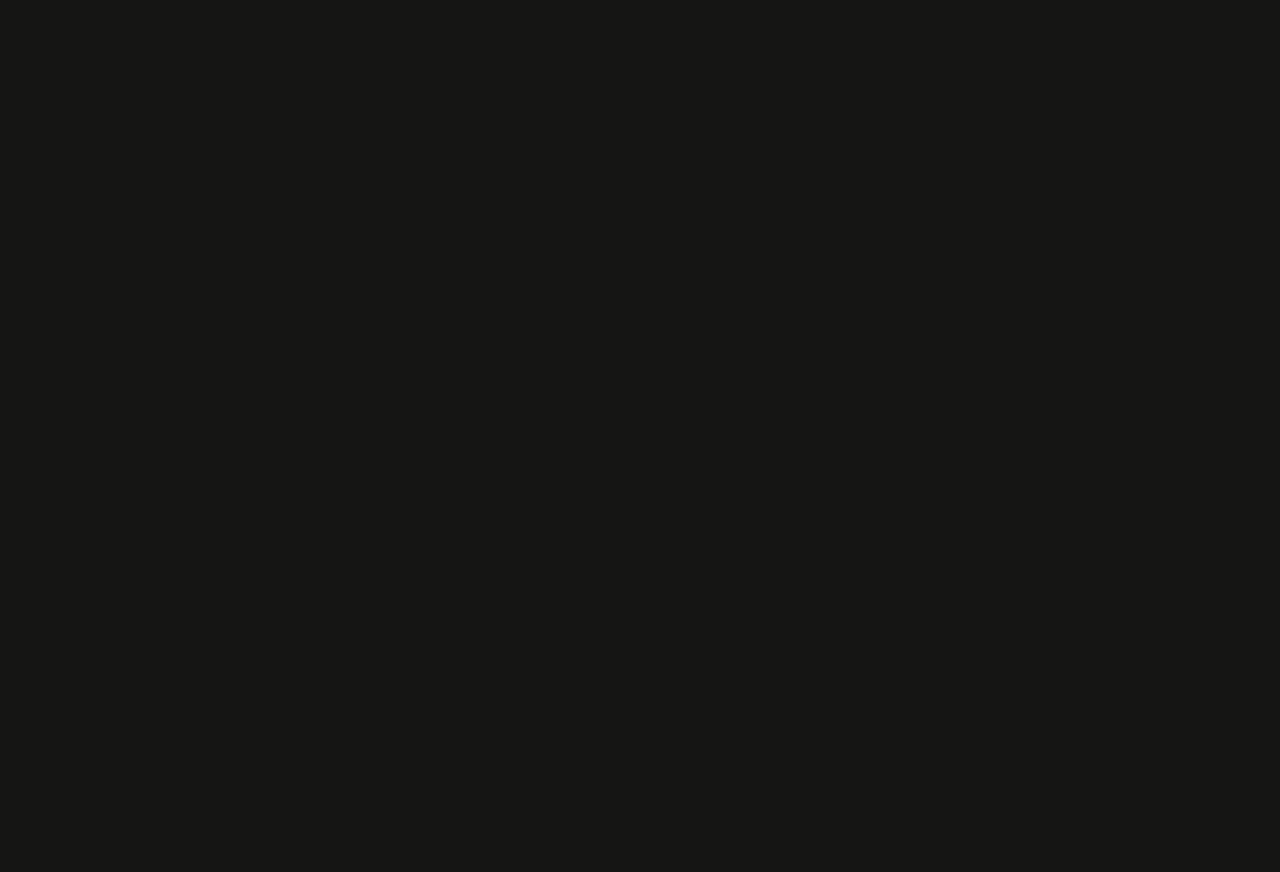
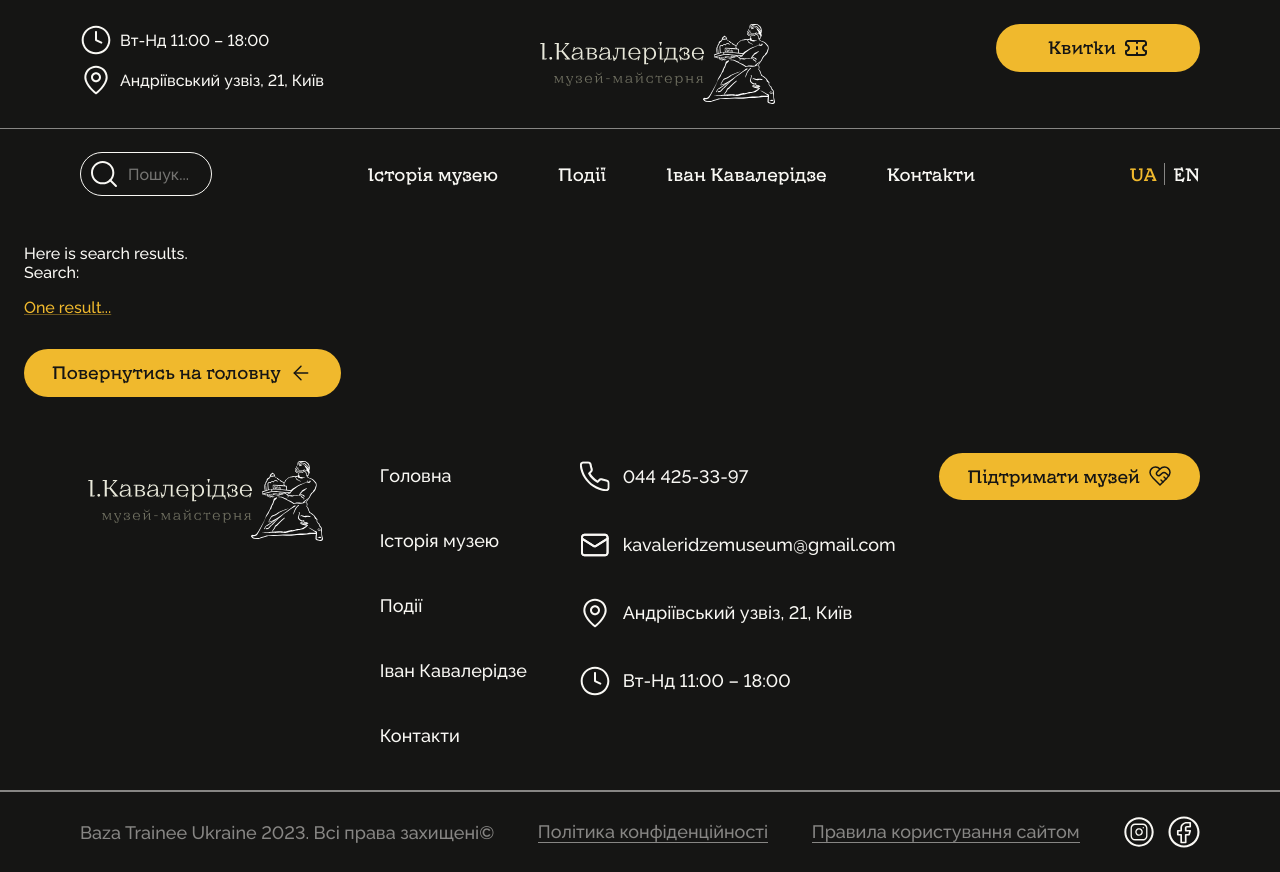
Before and after one commit to baza-trainee/kavaleridze, a React (Vite) app: page /search in a window 1280 px wide. Before the commit this address had no page. Before the commit the page ends 800 px from the top, so only its background shows below. Built offline with nearby package versions, Linux system fonts and the light colour scheme.

Commit message:
feature: change search field in header

```diff
--- a/src/App.tsx
+++ b/src/App.tsx
@@ -1,8 +1,9 @@
-import { Route, Routes } from "react-router-dom";
-import SharedLayout from "./components/SharedLayout/SharedLayout";
-import Home from "./components/Home/Home";
-import "./App.css";
-import Contacts from "./components/Contacts/Contacts";
+import { Route, Routes } from 'react-router-dom';
+import SharedLayout from './components/SharedLayout/SharedLayout';
+import Home from './components/Home/Home';
+import './App.css';
+import Contacts from './components/Contacts/Contacts';
+import Search from './components/Search/Search';
 
 function App() {
   return (
@@ -10,6 +11,7 @@ function App() {
       <Route path="/" element={<SharedLayout />}>
         <Route index element={<Home />} />
         <Route path="contacts" element={<Contacts />} />
+        <Route path="search" element={<Search />} />
       </Route>
     </Routes>
   );
--- a/src/components/Header/desktop/DesktopHeader.tsx
+++ b/src/components/Header/desktop/DesktopHeader.tsx
@@ -2,7 +2,7 @@ import { FC } from 'react';
 import { Divider } from '@mui/material';
 import Info from '../parts/Info';
 import HeaderLogo from '../parts/HeaderLogo';
-import Search from '../parts/Search';
+import Search from '../parts/SearchInput';
 import NavMenu from '../parts/NavMenu';
 import LangPanel from '../parts/LangPanel';
 import PrimaryButton from '../../PrimaryButton/PrimaryButton';
@@ -17,8 +17,8 @@ const DesktopHeader: FC = () => {
         <PrimaryButton href="/" svgSpriteId="ticket_icon" title="Квитки" />
       </HeaderWrapper>
       <Divider flexItem sx={{ position: 'absolute', top: 128, left: 0, right: 0 }} />
-      <HeaderWrapper alignItems="center" position="relative">
-        <Search width={300} />
+      <HeaderWrapper alignItems="center" position="relative" justifyContent="flex-end">
+        <Search />
         <NavMenu />
         <LangPanel />
       </HeaderWrapper>
--- a/src/components/Header/mobile/MobileDialog.tsx
+++ b/src/components/Header/mobile/MobileDialog.tsx
@@ -2,7 +2,7 @@ import { FC, PropsWithChildren } from 'react';
 import { Dialog, Stack, IconButton } from '@mui/material';
 import DialogTransition from '../parts/DialogTransition';
 import LangPanel from '../parts/LangPanel';
-import Search from '../parts/Search';
+import SearchInput from '../parts/SearchInput';
 import SvgSpriteIcon from '../../PrimaryButton/SvgSpriteIcon';
 
 interface MobileDialogProps {
@@ -25,7 +25,7 @@ const MobileDialog: FC<PropsWithChildren<MobileDialogProps>> = ({ state, onClose
             <SvgSpriteIcon svgSpriteId="burgerOpen_icon" fontSize="medium" />
           </IconButton>
         </Stack>
-        <Search width="100%" />
+        <SearchInput onCloseMenu={onClose} />
         {children}
       </Stack>
     </Dialog>
--- a/src/components/Header/mobile/MobileHeader.tsx
+++ b/src/components/Header/mobile/MobileHeader.tsx
@@ -1,21 +1,14 @@
 import { FC } from 'react';
-import { Stack, useMediaQuery, useTheme, Divider } from '@mui/material';
+import { Divider } from '@mui/material';
 import HeaderLogo from '../parts/HeaderLogo';
 import MobileMenu from './MobileMenu';
 import HeaderWrapper from '../parts/HeaderWrapper';
-import TabletSearch from './TabletSearch';
 
 const MobileHeader: FC = () => {
-  const theme = useTheme();
-  const isTablet = useMediaQuery(theme.breakpoints.up('md'));
-
   return (
     <HeaderWrapper alignItems="center" position="relative">
       <HeaderLogo />
-      <Stack direction="row" gap="20px">
-        {isTablet && <TabletSearch />}
-        <MobileMenu />
-      </Stack>
+      <MobileMenu />
       <Divider sx={{ position: 'absolute', bottom: '0', left: '0', right: '0' }} />
     </HeaderWrapper>
   );
--- a/src/components/Header/mobile/TabletSearch.tsx
+++ /dev/null
@@ -1,37 +0,0 @@
-import { FC, useState } from 'react';
-import { Box, IconButton, Stack, Typography } from '@mui/material';
-import PrimaryButton from '../../PrimaryButton/PrimaryButton';
-import MobileDialog from './MobileDialog';
-import SvgSpriteIcon from '../../PrimaryButton/SvgSpriteIcon';
-import Info from '../parts/Info';
-
-const TabletSearch: FC = () => {
-  const [searchEl, setSearchEl] = useState(false);
-
-  const onOpenSearchMenu = () => {
-    setSearchEl(true);
-  };
-
-  const onCloseSearchMenu = () => {
-    setSearchEl(false);
-  };
-
-  return (
-    <Box sx={{ display: { xs: 'flex', lg: 'none' } }}>
-      <IconButton aria-label="search menu icon" onClick={onOpenSearchMenu} color="inherit" sx={{ padding: 0 }}>
-        <SvgSpriteIcon svgSpriteId="search_icon" />
-      </IconButton>
-      <MobileDialog state={searchEl} onClose={onCloseSearchMenu}>
-        <Stack gap={6}>
-          <Typography>Search Results</Typography>
-          <Stack alignItems="center">
-            <PrimaryButton href="/" svgSpriteId="ticket_icon" title="Квитки" componentWidth={280} />
-          </Stack>
-          <Info />
-        </Stack>
-      </MobileDialog>
-    </Box>
-  );
-};
-
-export default TabletSearch;
--- a/src/components/Header/parts/LangPanel.tsx
+++ b/src/components/Header/parts/LangPanel.tsx
@@ -37,7 +37,7 @@ const LangPanel = () => {
   };
 
   return (
-    <FormControl>
+    <FormControl sx={{ ml: { xs: 0, lg: '154.5px' } }}>
       <RadioGroup aria-labelledby="language-panel" name="language" value={lang} onChange={onChangeLang} row>
         <StyledFormControlLabel
           value={languages[0]}
--- a/src/components/Header/parts/NavMenu.tsx
+++ b/src/components/Header/parts/NavMenu.tsx
@@ -39,7 +39,7 @@ const NavMenu: FC<NavMenuProps> = ({ secondaryAction }) => {
       disablePadding
       sx={{
         display: 'grid',
-        gap: { xs: 2, md: 3, lg: 5 },
+        gap: { xs: 2, md: 3, lg: '60px' },
         fontFamily: 'Kyiv Type',
         fontSize: { md: '16px', lg: '18px' },
         gridTemplate: { xs: 'repeat(4, auto)/1fr', lg: '1fr/repeat(4, auto)' },
--- a/src/components/Header/parts/Search.tsx
+++ /dev/null
@@ -1,37 +0,0 @@
-import { FC, useState, ChangeEvent } from 'react';
-import { Box, TextField, InputAdornment } from '@mui/material';
-import SvgSpriteIcon from '../../PrimaryButton/SvgSpriteIcon';
-
-interface SearchProps {
-  width: number | string;
-}
-const Search: FC<SearchProps> = ({ width }) => {
-  const [search, setSearch] = useState('');
-
-  const onChangeSearch = (e: ChangeEvent<HTMLInputElement | HTMLTextAreaElement>) => {
-    setSearch(e.target.value);
-  };
-
-  return (
-    <Box component="form" sx={{ width: width }}>
-      <TextField
-        id="search"
-        variant="outlined"
-        fullWidth
-        placeholder="Введіть Ваш запит..."
-        value={search}
-        onChange={onChangeSearch}
-        autoComplete="off"
-        InputProps={{
-          startAdornment: (
-            <InputAdornment position="start">
-              <SvgSpriteIcon svgSpriteId="search_icon" />
-            </InputAdornment>
-          ),
-        }}
-      />
-    </Box>
-  );
-};
-
-export default Search;
--- /dev/null
+++ b/src/components/Header/parts/SearchInput.tsx
@@ -0,0 +1,89 @@
+import { FC, useState, ChangeEvent, FormEvent, useEffect } from 'react';
+import { useNavigate, useSearchParams } from 'react-router-dom';
+
+import { Box, TextField, InputAdornment, styled, useTheme, useMediaQuery } from '@mui/material';
+import SvgSpriteIcon from '../../PrimaryButton/SvgSpriteIcon';
+
+interface SearchInputProps {
+  onCloseMenu?: () => void;
+}
+
+const CustomTextField = styled(TextField)(({ theme, value }) => ({
+  '& .MuiInputBase-root': {
+    height: 44,
+    width: '100%',
+    color: theme.palette.text.primary,
+    transition: theme.transitions.create('width'),
+
+    [theme.breakpoints.up('lg')]: { width: (value as string).length > 0 ? 262 : 132, '&.Mui-focused': { width: 262 } },
+  },
+
+  '& .MuiOutlinedInput-root': {
+    padding: '8px',
+    '& fieldset': {
+      borderColor: theme.palette.common.white,
+    },
+    '&:hover fieldset': {
+      borderColor: theme.palette.primary.main,
+    },
+    '&.Mui-focused fieldset': {
+      borderColor: theme.palette.primary.main,
+    },
+  },
+}));
+
+const SearchInput: FC<SearchInputProps> = ({ onCloseMenu }) => {
+  const [searchParam] = useSearchParams();
+
+  const [search, setSearch] = useState(() => {
+    const search = searchParam.get('request');
+    return search ? search : '';
+  });
+
+  const theme = useTheme();
+  const isDesktop = useMediaQuery(theme.breakpoints.up('lg'));
+  const navigate = useNavigate();
+
+  useEffect(() => {
+    const request = searchParam.get('request');
+    if (!request) {
+      setSearch('');
+    }
+  }, [searchParam]);
+
+  const onChangeSearch = (e: ChangeEvent<HTMLInputElement | HTMLTextAreaElement>) => {
+    setSearch(e.target.value);
+  };
+
+  const onSubmit = (e: FormEvent<HTMLFormElement>) => {
+    e.preventDefault();
+    const request = search.split(' ').join('-');
+    if (search.length > 3) {
+      if (!isDesktop && onCloseMenu) onCloseMenu();
+      navigate(`/search?request=${request}`);
+    }
+  };
+
+  return (
+    <Box component="form" flex="1 1 auto" mr={{ xs: 0, lg: 2 }} sx={{ width: { xs: '100%', lg: 'auto' } }} onSubmit={onSubmit}>
+      <CustomTextField
+        id="search"
+        variant="outlined"
+        fullWidth={!isDesktop}
+        placeholder="Пошук..."
+        value={search}
+        onChange={onChangeSearch}
+        autoComplete="off"
+        InputProps={{
+          startAdornment: (
+            <InputAdornment position="start">
+              <SvgSpriteIcon svgSpriteId="search_icon" />
+            </InputAdornment>
+          ),
+        }}
+      />
+    </Box>
+  );
+};
+
+export default SearchInput;
--- /dev/null
+++ b/src/components/Search/Search.tsx
@@ -0,0 +1,27 @@
+import { Typography, Box, Link } from '@mui/material';
+import { FC } from 'react';
+import { useSearchParams, useNavigate } from 'react-router-dom';
+import PrimaryButton from '../PrimaryButton/PrimaryButton';
+
+const Search: FC = () => {
+  const [searchParams] = useSearchParams();
+  const navigate = useNavigate();
+  const search = searchParams.get('request');
+
+  const onCLickBtn = () => {
+    navigate('/');
+  };
+  return (
+    <Box sx={{ px: 3, py: 3 }}>
+      <Typography> Here is search results.</Typography>
+      <Typography mb={2}>Search: {search?.split('-').join(' ')}</Typography>
+      <Box mb={4}>
+        <Link href="/contacts">One result...</Link>
+      </Box>
+
+      <PrimaryButton title="Повернутись на головну" svgSpriteId="arrowLeft_icon" onClick={onCLickBtn} />
+    </Box>
+  );
+};
+
+export default Search;
--- a/src/theme/themed-components/textField.modifier.ts
+++ b/src/theme/themed-components/textField.modifier.ts
@@ -6,11 +6,9 @@ import { inputBaseClasses } from '@mui/material/InputBase';
 export const MuiInputBase: Components<Theme>['MuiInputBase'] = {
   styleOverrides: {
     root: ({ theme }) => ({
-      height: '44px',
-
       [`& .${inputBaseClasses.input}`]: {
-        lineHeight: '24px',
         outline: 'none',
+        padding: 0,
 
         '&:placeholder': {
           opacity: 1,
@@ -28,9 +26,9 @@ export const MuiInputBase: Components<Theme>['MuiInputBase'] = {
 export const MuiTextField: Components<Theme>['MuiTextField'] = {
   styleOverrides: {
     root: ({ theme }) => ({
-      '--TextField-brandBorderColor': theme.palette.common.white,
-      '--TextField-brandBorderHoverColor': theme.palette.common.white,
-      '--TextField-brandBorderFocusedColor': theme.palette.common.white,
+      '--TextField-brandBorderColor': theme.palette.common.black,
+      '--TextField-brandBorderHoverColor': theme.palette.primary.main,
+      '--TextField-brandBorderFocusedColor': theme.palette.primary.main,
     }),
   },
 };
@@ -39,10 +37,12 @@ export const MuiOutlinedInput: Components<Theme>['MuiOutlinedInput'] = {
   styleOverrides: {
     notchedOutline: {
       borderColor: 'var(--TextField-brandBorderColor)',
-      borderRadius: '24px',
+      borderRadius: 24,
     },
-    root: {
-      padding: '8px',
+    root: ({ theme }) => ({
+      color: theme.palette.common.black,
+      maxHeight: 200,
+      padding: 16,
       [`&:hover .${outlinedInputClasses.notchedOutline}`]: {
         borderColor: 'var(--TextField-brandBorderHoverColor)',
       },
@@ -50,6 +50,6 @@ export const MuiOutlinedInput: Components<Theme>['MuiOutlinedInput'] = {
         border: '1px solid',
         borderColor: 'var(--TextField-brandBorderFocusedColor)',
       },
-    },
+    }),
   },
 };
```
Also changed, not shown: src/components/Header/mobile/MobileMenu.tsx (+2 -8 lines).
